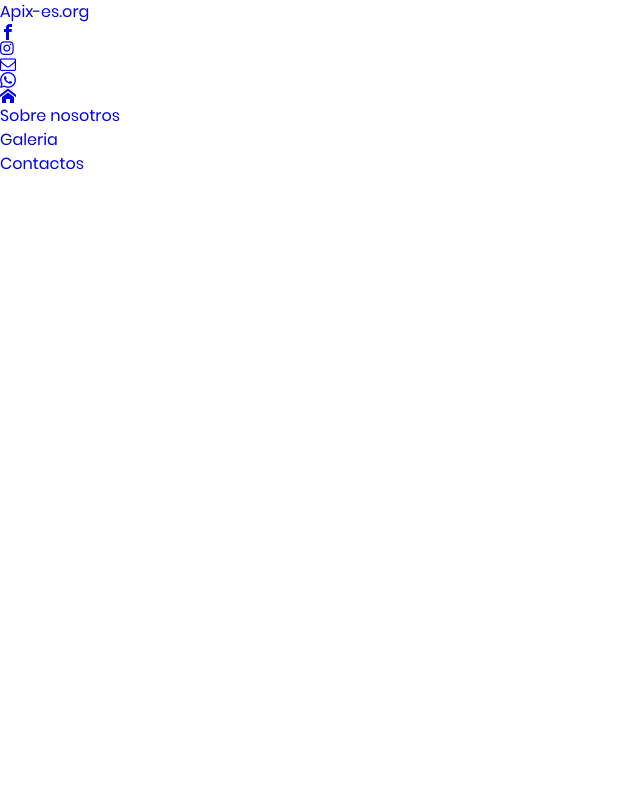
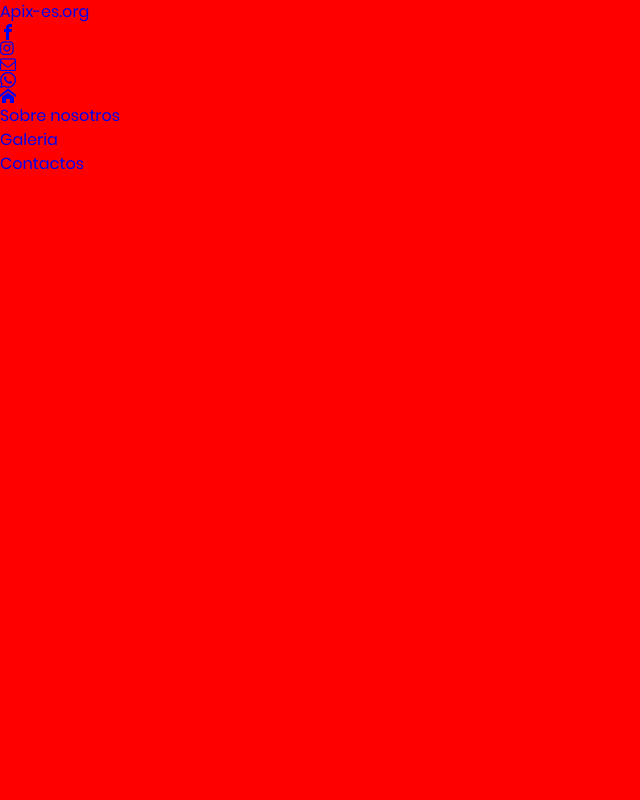
Before and after one commit to GumriGit/GumriGit.github.io, a plain HTML site: page index.html in a window 1280 px wide. Shown: the top 800 px of the page, without its empty margins (0-640 px from the left). Drawn offline with Linux system fonts and the light colour scheme; a script that the page names is missing; files whose address does not match are found by name.

Commit message:
Update index.html

```diff
--- a/index.html
+++ b/index.html
@@ -14,7 +14,7 @@
     <link rel="stylesheet" href="fonts/icomoon/style.css">
     <link rel="stylesheet" href="lightbox/dist/css/lightbox.css">
     <link rel="stylesheet" href="fonts/poppins/poppins.css">
-    <link rel="stylesheet" href="css/apixstyle.css">
+    <link rel="stylesheet" href="css/style.css">
 </head>
 
 <body class="body">
```
